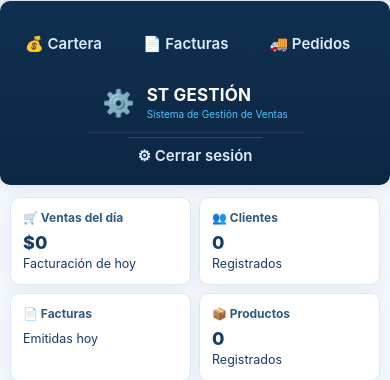
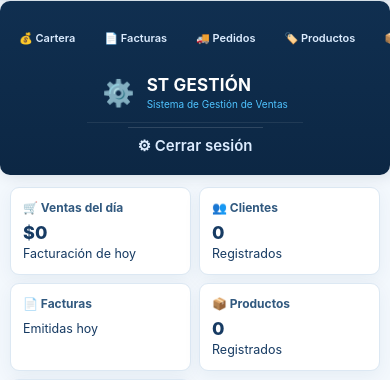
Before and after one commit to fspa11997/sistema-pedidos, a Flask app: template templates/dashboard.html in a window 390 px wide. Shown: the part 64-444 px from the top of the page. Run offline with Flask 3, Linux system fonts and the light colour scheme; the template is opened without the code that fills it, so the values that code supplies are empty; some libraries are stand-ins or nearby versions.

Commit message:
Actualizar 2

```diff
--- a/templates/dashboard.html
+++ b/templates/dashboard.html
@@ -661,6 +661,37 @@ button,input,select{font-family:inherit}
         color:#dcecff !important;
         text-align:left !important;
       }
+      @media (max-width:950px) {
+        /* En tablet/celular, la navegación se desplaza horizontalmente como Productos e Inventario */
+        .acciones-izq, .acciones-der {
+          display:flex !important;
+          flex-direction:row !important;
+          align-items:center !important;
+          width:100% !important;
+          padding:8px 10px !important;
+          gap:5px !important;
+          overflow-x:auto !important;
+          overflow-y:hidden !important;
+          white-space:nowrap !important;
+          scrollbar-width:thin !important;
+          box-sizing:border-box !important;
+        }
+        .acciones-izq a, .acciones-der a,
+        .acciones-izq button, .acciones-der button {
+          flex:0 0 auto !important;
+        }
+        .acciones-izq:before { display:none !important; }
+        .topbar button, .topbar a button {
+          width:auto !important;
+          min-width:max-content !important;
+          height:40px !important;
+          min-height:40px !important;
+          padding:0 12px !important;
+          text-align:center !important;
+        }
+        .acciones-izq:not(:has(button)) { display:none !important; }
+      }
+
       @media (max-width:700px) {
         .topbar {
           position:relative !important;
@@ -676,19 +707,32 @@ button,input,select{font-family:inherit}
         }
         .acciones-izq, .acciones-der {
           display:flex !important;
-          flex-direction:column !important;
+          flex-direction:row !important;
+          align-items:center !important;
           width:100% !important;
-          padding-left:10px !important;
-          padding-right:10px !important;
+          padding:6px 9px !important;
+          gap:4px !important;
+          overflow-x:auto !important;
+          overflow-y:hidden !important;
+          white-space:nowrap !important;
+          scrollbar-width:thin !important;
+          box-sizing:border-box !important;
+        }
+        .acciones-izq a, .acciones-der a,
+        .acciones-izq button, .acciones-der button {
+          flex:0 0 auto !important;
         }
         .acciones-izq:before {
           padding-left:16px !important;
         }
         .topbar button, .topbar a button {
-          height:48px !important;
-          min-height:48px !important;
-          padding:0 16px !important;
-          font-size:15px !important;
+          width:auto !important;
+          min-width:max-content !important;
+          height:38px !important;
+          min-height:38px !important;
+          padding:0 10px !important;
+          font-size:11px !important;
+          text-align:center !important;
         }
         .logout-sidebar {
           width:calc(100% - 40px) !important;
@@ -742,34 +786,20 @@ button,input,select{font-family:inherit}
 
         <!-- OWNER GLOBAL -->
         {% if session['rol'] == 'owner_global' %}
-
-            <a href="/clientes">
-                <button>👥 Clientes</button>
-            </a>
-
             <button onclick="toggleForm()">➕ Usuario</button>
-
             <button onclick="toggleEmpresa()">🏢 Empresa</button>
-
-        <!-- ADMIN -->
-        {% elif session['rol'] == 'admin' %}
-
-            <a href="/clientes">
-                <button>👥 Clientes</button>
-            </a>
-
-        <!-- VENDEDOR -->
-        {% elif session['rol'] == 'vendedor' %}
-
-            <a href="/clientes">
-                <button>👥 Clientes</button>
-            </a>
-
         {% endif %}
     </div>
 
     <!-- OPCIONES PRINCIPALES -->
     <div class="acciones-der">
+
+        <!-- CLIENTES: comparte la misma barra horizontal con el resto del menú -->
+        {% if session['rol'] in ['owner_global', 'admin', 'vendedor'] %}
+            <a href="/clientes">
+                <button>👥 Clientes</button>
+            </a>
+        {% endif %}
 
         {% if session['rol'] in ['owner_global', 'admin'] %}
 
```
